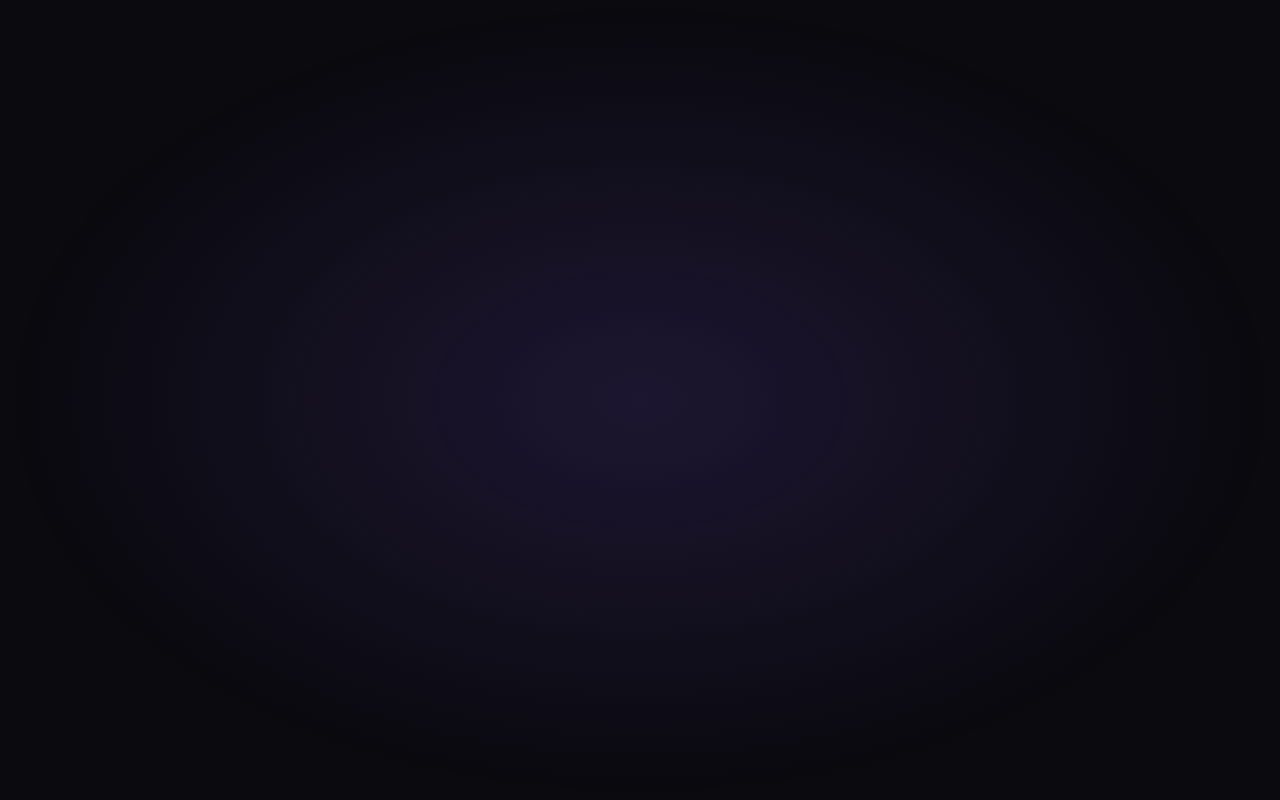
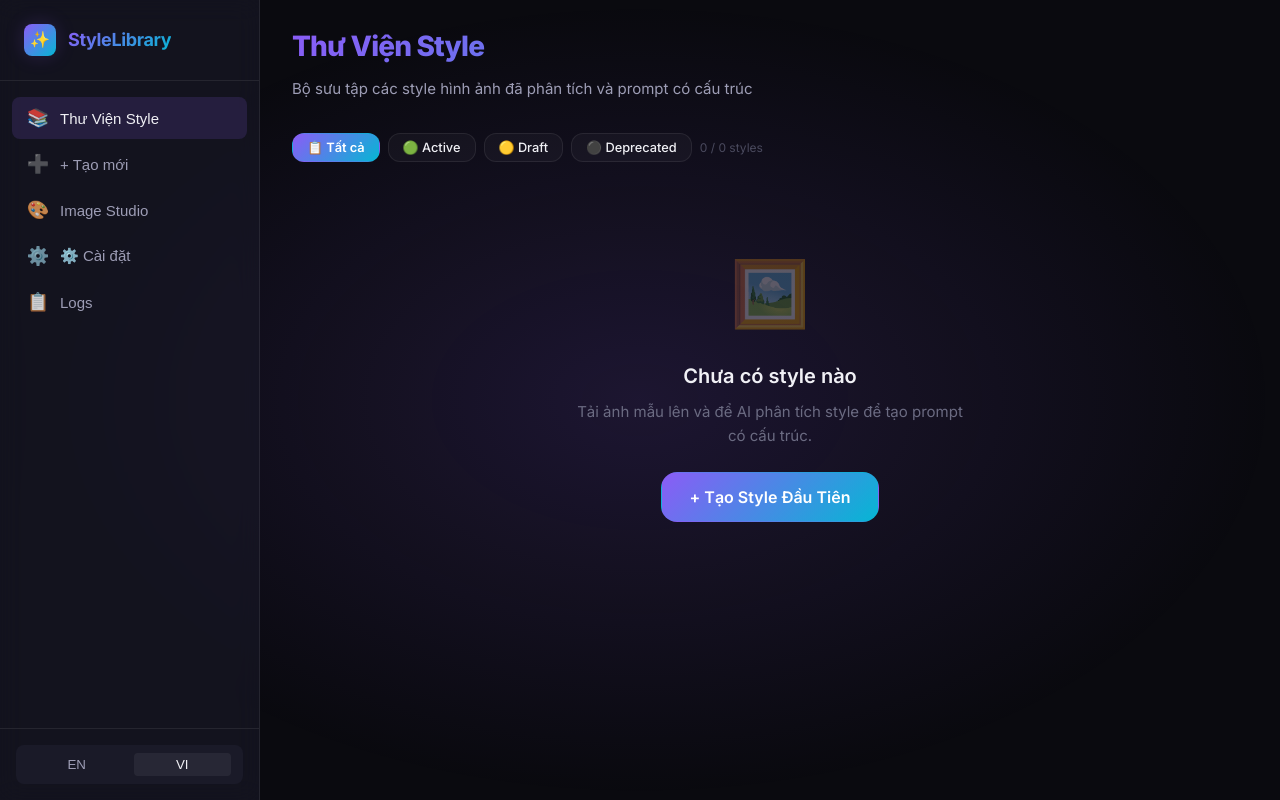
Before and after one commit to tamthanh9701/style-prompt, a Next.js app: page / in a window 1280 px wide. Built offline with nearby package versions, Linux system fonts and the light colour scheme.

Commit message:
fix(layout): remove app-container wrapper that caused display: none

```diff
--- a/src/app/layout.tsx
+++ b/src/app/layout.tsx
@@ -14,9 +14,7 @@ export default function RootLayout({
   return (
     <html lang="en">
       <body suppressHydrationWarning>
-        <div className="app-container">
-          {children}
-        </div>
+        {children}
       </body>
     </html>
   );
```
